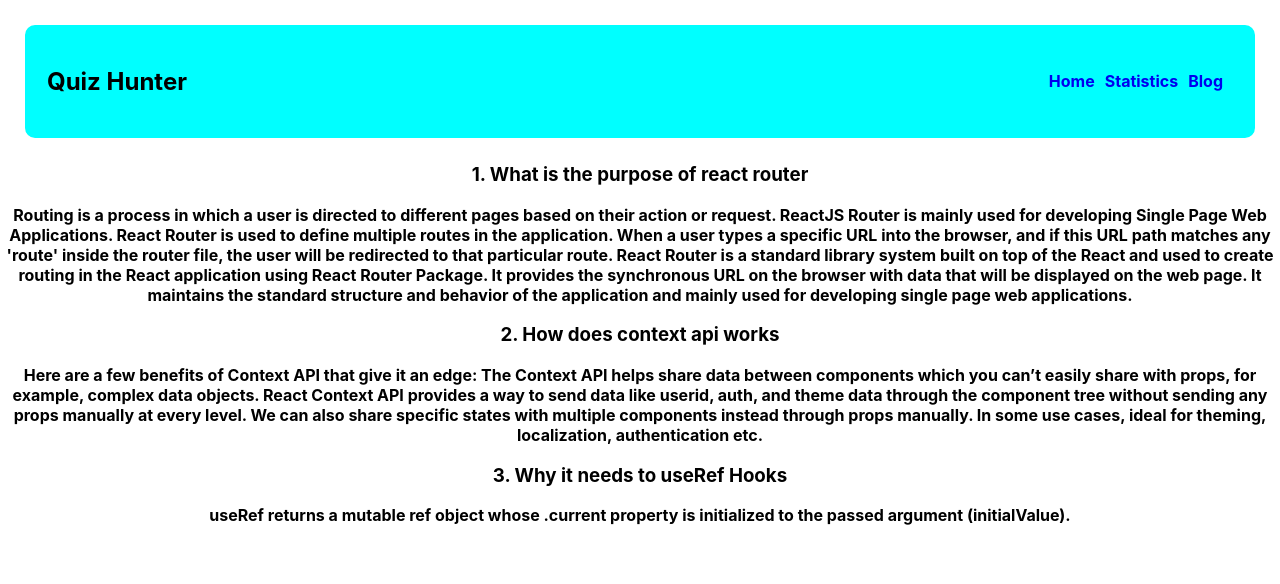
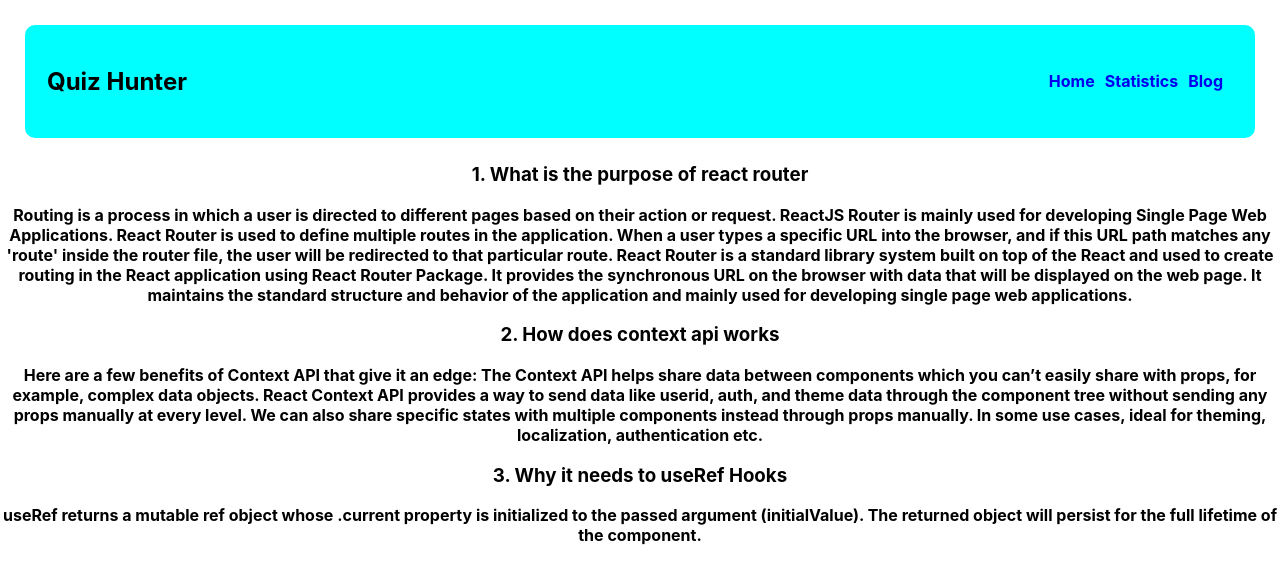
Before and after one commit to Newaz579/Assignment-9, a React (Create React App) app: page /blog in a window 1280 px wide. Shown: the top 584 px of the page. Built offline with nearby package versions, Linux system fonts and the light colour scheme.

Commit message:
course option

```diff
--- a/src/components/Blog/Blog.js
+++ b/src/components/Blog/Blog.js
@@ -23,7 +23,7 @@ const Blog = () => {
             <h3>3. Why it needs to useRef Hooks</h3>
             <p>
                 <strong>
-                    useRef returns a mutable ref object whose .current property is initialized to the passed argument (initialValue).
+                    useRef returns a mutable ref object whose .current property is initialized to the passed argument (initialValue). The returned object will persist for the full lifetime of the component.
                 </strong>
             </p>
         </div>
```
